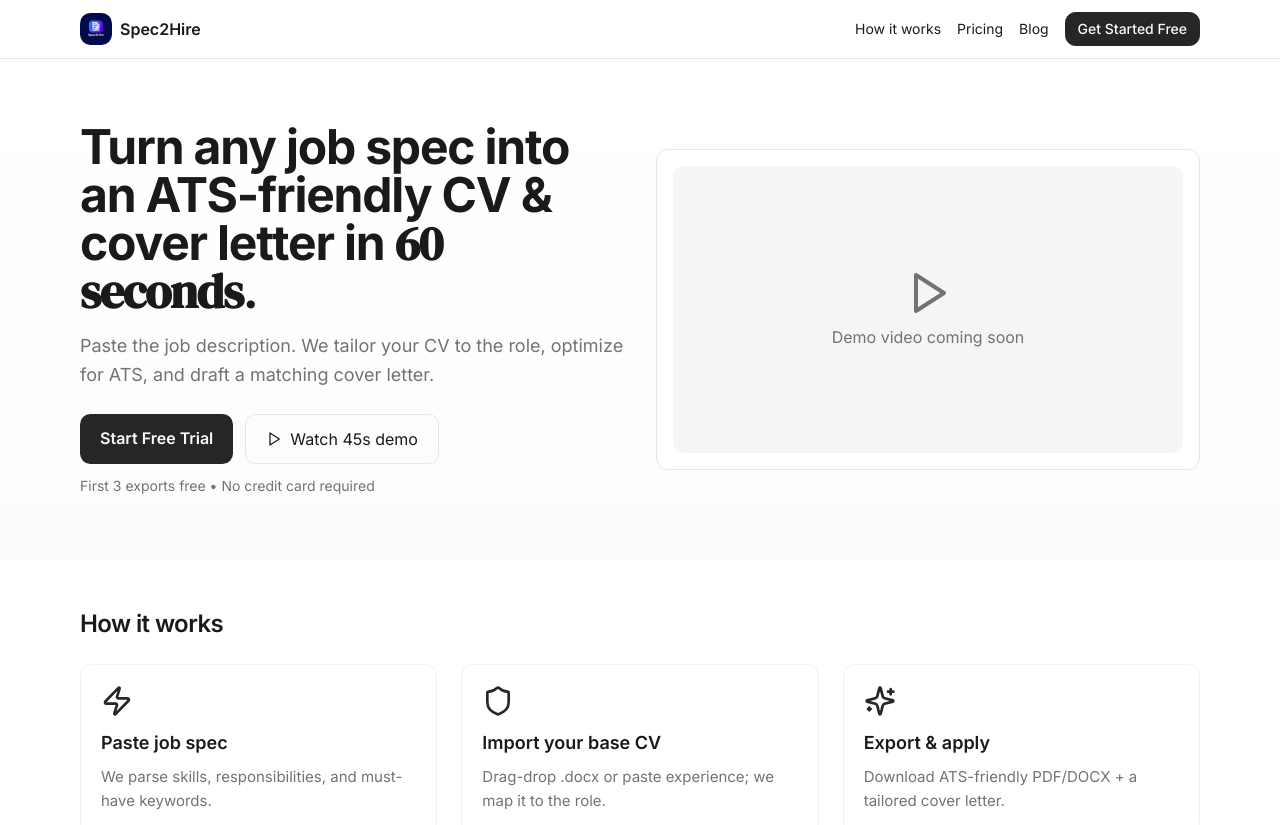
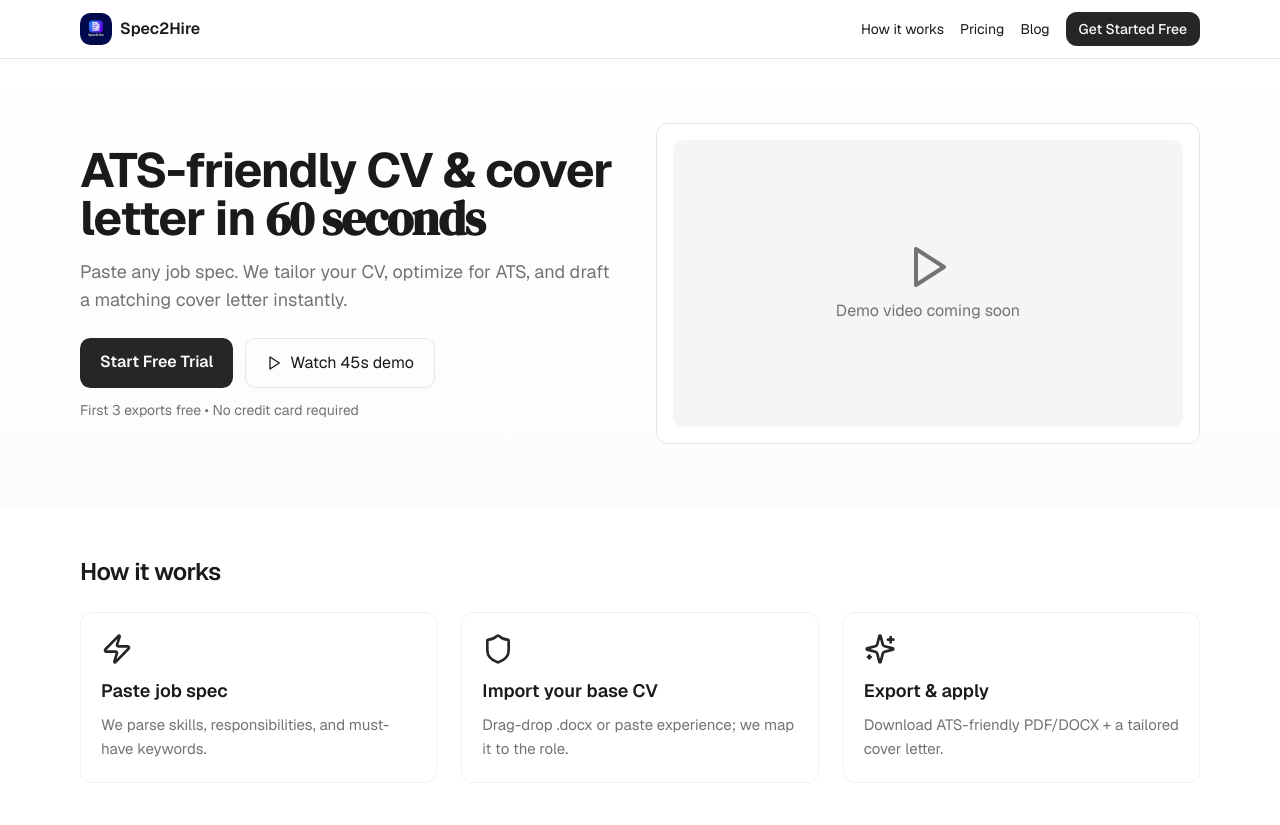
Before and after one commit to bitcoinow/spec-to-hire, a React (Vite) app: page / in a window 1280 px wide. Shown: the top 825 px of the page. Built offline with nearby package versions, Linux system fonts and the light colour scheme; the HTML template or start-up script is replaced by a standard one.

Commit message:
Refactor: Implement checklist items

```diff
--- a/index.html
+++ b/index.html
@@ -41,7 +41,7 @@
     <link rel="preconnect" href="https://fonts.gstatic.com" crossorigin />
 
     <!-- Google Fonts -->
-    <link rel="stylesheet" href="https://fonts.googleapis.com/css2?family=Inter:wght@300;400;500;600;700;800&family=DM+Serif+Display:ital@0;1&display=swap" />
+    <link rel="stylesheet" href="https://fonts.googleapis.com/css2?family=Geist:wght@300;400;500;600;700;800&family=DM+Serif+Display:ital@0;1&display=swap" />
   </head>
 
   <body>
--- a/src/pages/Landing.tsx
+++ b/src/pages/Landing.tsx
@@ -54,10 +54,10 @@ const Landing = () => {
             <div className="grid md:grid-cols-2 gap-8 items-center">
               <div>
                 <h1 id="hero-heading" className="text-4xl md:text-5xl font-bold tracking-tight leading-[1.1]">
-                  Turn any job spec into an ATS-friendly CV & cover letter in <span className="font-display">60 seconds</span>.
+                  ATS-friendly CV & cover letter in <span className="font-display">60 seconds</span>
                 </h1>
-                <p className="mt-4 text-lg text-muted-foreground leading-relaxed">
-                  Paste the job description. We tailor your CV to the role, optimize for ATS, and draft a matching cover letter.
+                <p className="mt-4 text-base md:text-lg text-muted-foreground leading-relaxed">
+                  Paste any job spec. We tailor your CV, optimize for ATS, and draft a matching cover letter instantly.
                 </p>
                 <div className="mt-6 flex gap-3">
                   <Link
--- a/tailwind.config.ts
+++ b/tailwind.config.ts
@@ -14,7 +14,7 @@ export default {
     },
     extend: {
       fontFamily: {
-        sans: ['Inter', 'ui-sans-serif', 'system-ui', '-apple-system', 'Segoe UI', 'Roboto', 'Arial', 'sans-serif'],
+        sans: ['Geist', 'ui-sans-serif', 'system-ui', '-apple-system', 'Segoe UI', 'Roboto', 'Arial', 'sans-serif'],
         serif: ['DM Serif Display', 'ui-serif', 'Georgia', 'serif'],
       },
       colors: {
```
